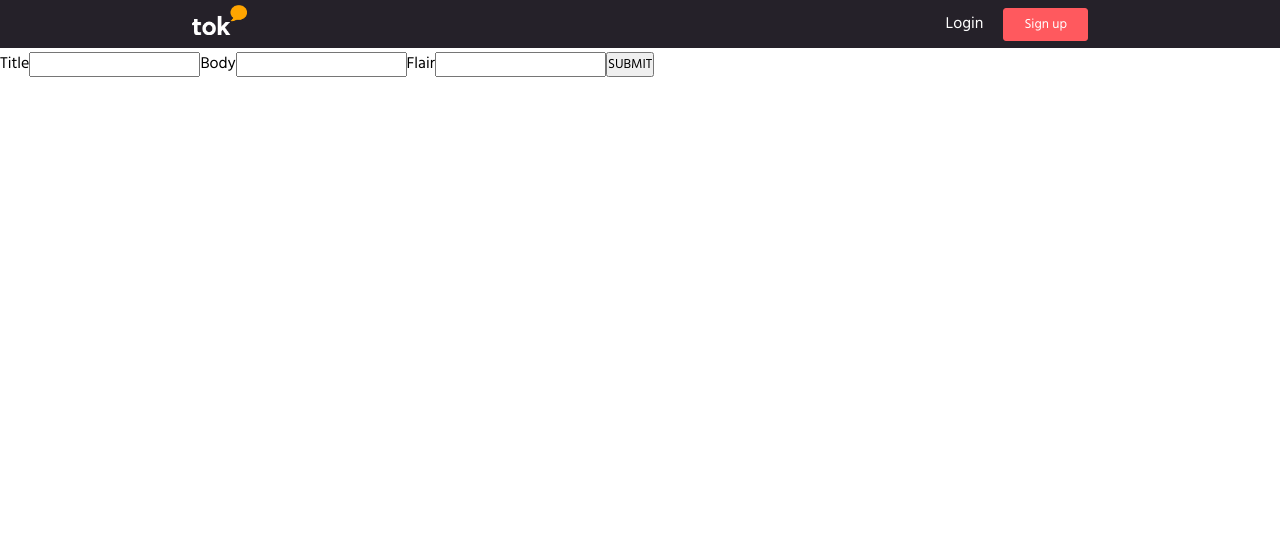
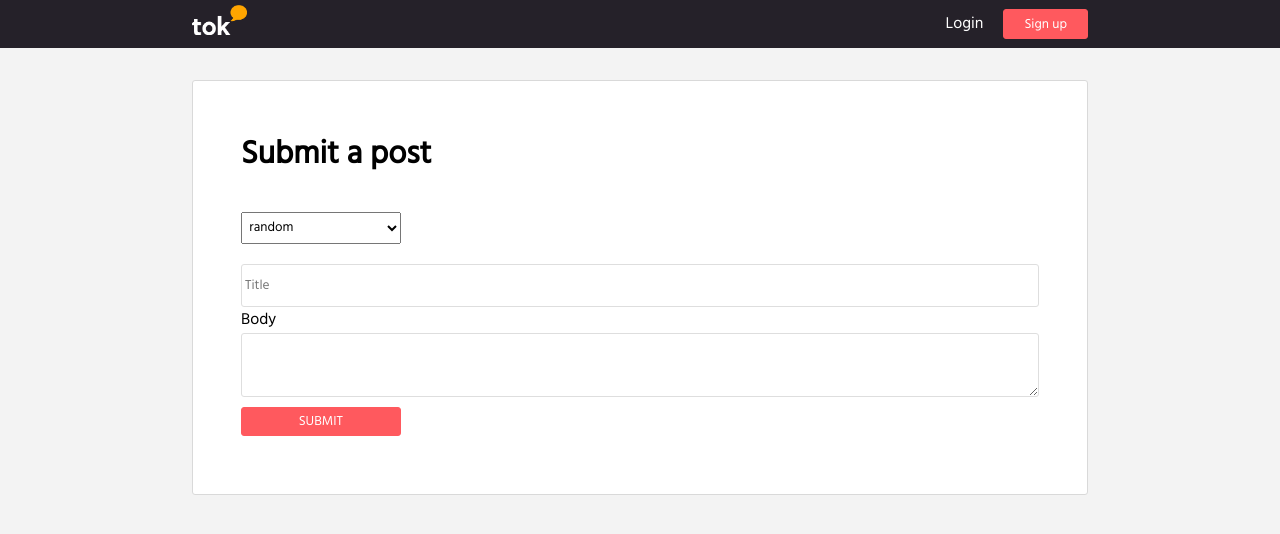
Before and after one commit to nelabv/reppit-reddit-clone-frontend, a React (Create React App) app: page /create-post in a window 1280 px wide. Shown: the top 534 px of the page. Built offline with nearby package versions, Linux system fonts and the light colour scheme; no server answers; sample sign-in values are in the browser's storage.

Commit message:
Post submission styling

```diff
--- a/src/pages/SubmitPost.js
+++ b/src/pages/SubmitPost.js
@@ -2,13 +2,15 @@ import React from "react";
 import { useState, useEffect } from "react";
 import PostServices from "../services/posts.js";
 import Success from "../components/Success";
+import "../styling/containers.css";
+import "../styling/elements.css";
 
 function SubmitPost(props) {
   const [status, setStatus] = useState(null);
   const [postDocument, setPostDocument] = useState({
     title: '',
     body: '',
-    flair: '',
+    flair: 'random',
     username: sessionStorage.getItem("name")
   });
   const [isAuth, setIsAuth] = useState(false);
@@ -55,32 +57,37 @@ function SubmitPost(props) {
     <>
       { status ? <Success/> : null}
 
-      { isAuth ? <div>
+      { isAuth ?
+        <div className="form-container">
+          <div className="content-wrapper right-align ">
             <h1>Submit a post</h1>
-      <form id="create-post-form" onSubmit={submitPost}>
-        <label>Title</label>
+            <form className="form" id="create-post-form" onSubmit={submitPost}>
+                <select value={postDocument.flair} name="flair" id="flair" className="dropdown" onChange={handleChange}>
+                  <option value="random">random</option>
+                  <option value="nice">nice</option>
+                  <option value="programming">programming</option>
+                </select>
+
               <input
                 type="text"
                 name="title"
+                placeholder="Title"
+                className="input"
                 onChange={handleChange}
                 value={postDocument.title} />
 
               <label>Body</label>
-        <input
+              <textarea
                 type="text"
                 name="body"
+                className="input"
                 onChange={handleChange}
                 value={postDocument.body} />
 
-        <label>Flair</label>
-        <input
-          type="text"
-          name="flair"
-          onChange={handleChange}
-          value={postDocument.flair}/>
+              <button className="btn btn-3" type="submit">SUBMIT</button>
+            </form>
 
-        <button type="submit">SUBMIT</button>
-      </form>
+          </div>
         </div>
       : null }
 
--- a/src/styling/containers.css
+++ b/src/styling/containers.css
@@ -157,7 +157,7 @@
 
 /* -------------------------------- */
 /* -------------------------------- */
-/* LOGIN SECTION CONTAINERS */
+/* LOGIN AND REGISTER SECTION CONTAINERS */
 /* -------------------------------- */
 /* -------------------------------- */
 
@@ -190,6 +190,20 @@
 }
 
 
+
+
+/* -------------------------------- */
+/* -------------------------------- */
+/* SUBMIT POST CONTAINERS */
+/* -------------------------------- */
+/* -------------------------------- */
+
+.right-align {
+  display: flex;
+  flex-direction: column;
+  background-color: white;
+  width: 70%;
+}
 
 
 /* -------------------------------- */
--- a/src/styling/elements.css
+++ b/src/styling/elements.css
@@ -7,7 +7,7 @@
 .btn {
   background-color: #FF595E ;
   color: white;
-  padding: 5px 20px;
+  padding: 0.25em 1.5em;
   margin-left: 20px;
   outline: 0;
   border: 1px solid #FF595E;
@@ -34,7 +34,7 @@
 
 .btn-3 {
   margin: 10px 0;
-  width: 50%;
+  width: 20%;
 }
 
 .btn-4 {
@@ -102,3 +102,19 @@
   border-bottom:none;
   padding-bottom: 0;
 }
+
+
+
+
+
+
+.dropdown {
+  padding: 0.25em;
+  width: 20%;
+  margin-bottom: 1.5em;
+}
+
+.dropdown:focus {
+  border-color: gray;
+  outline:none;
+}
```
Lines whose indentation alone changed are shown as unchanged.
